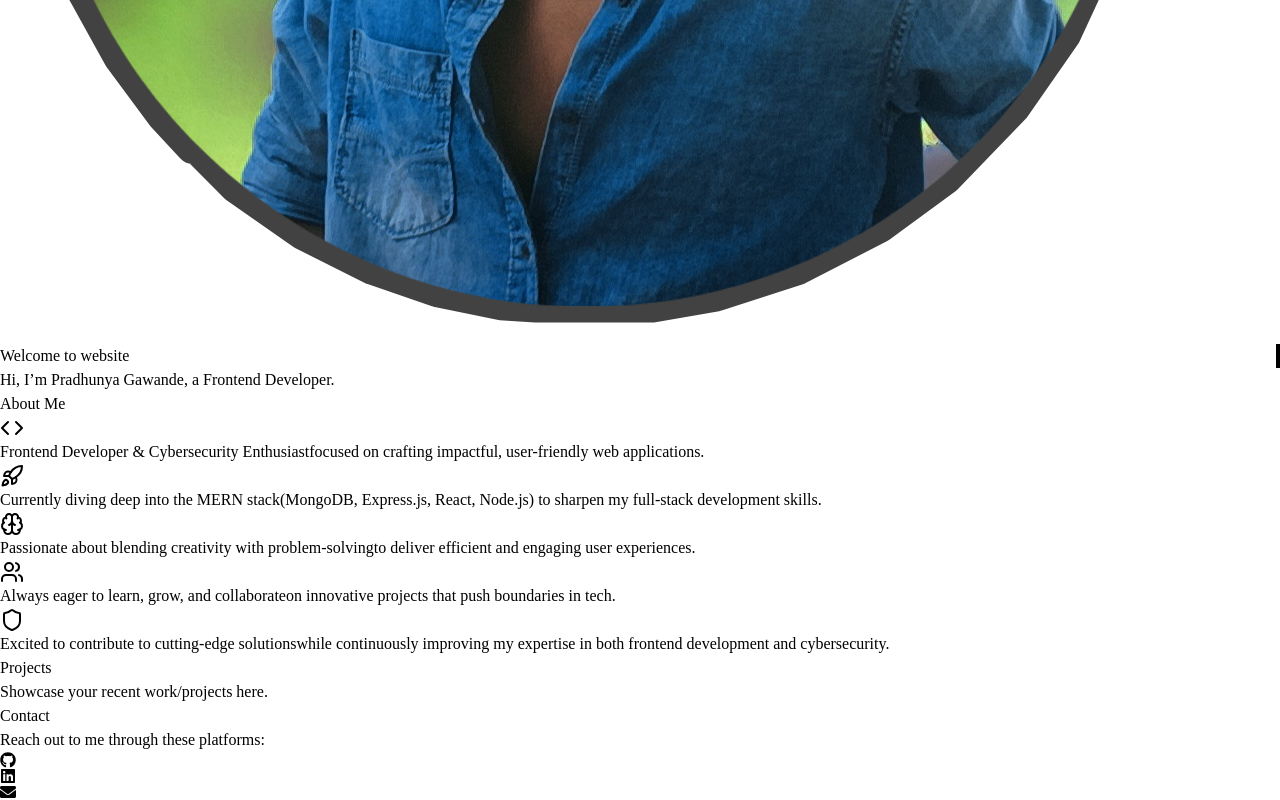
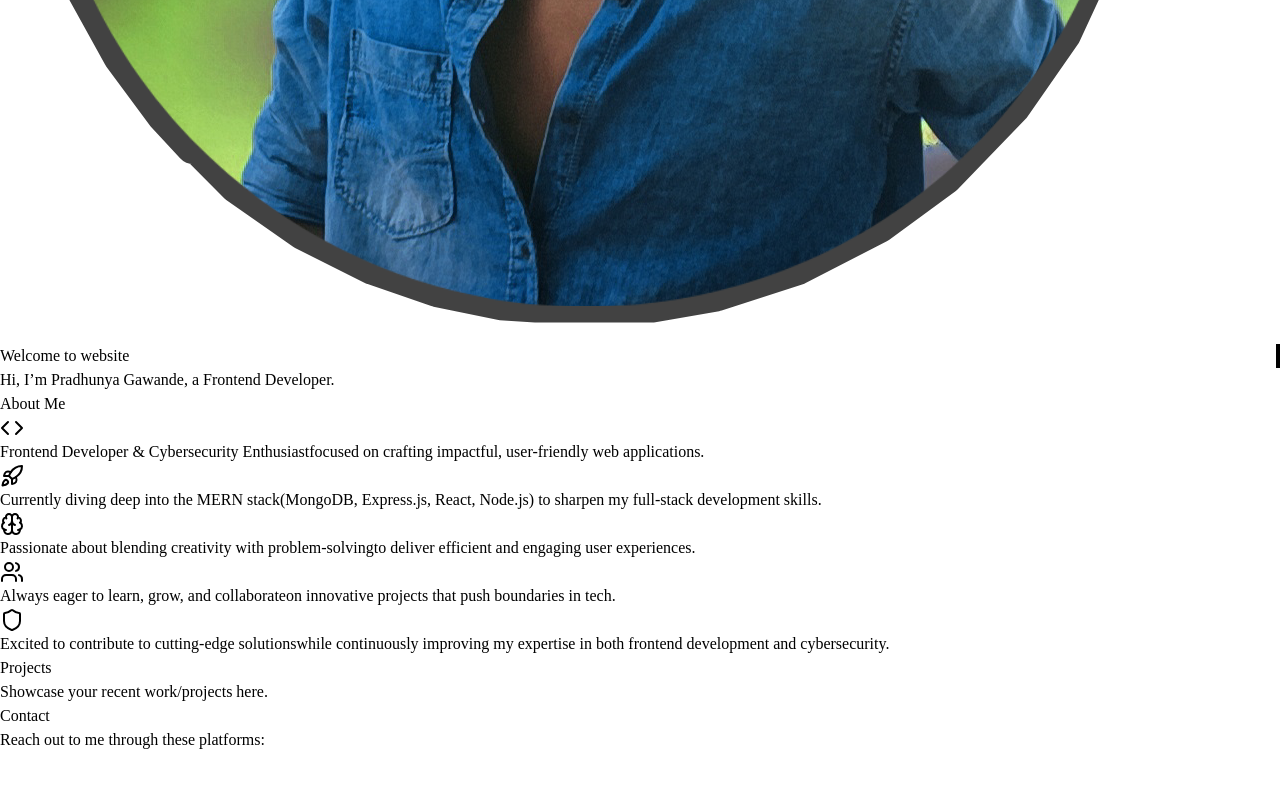
Before and after one commit to Pradhunyagawande01/Portfolio-Website, a React (Vite) app: page / in a window 1280 px wide. Shown: the part 948-1748 px from the top of the page. After the commit the page ends 1700 px from the top, so only its background shows below. Built offline with nearby package versions, Linux system fonts and the light colour scheme; a web font is replaced by a local one.

Commit message:
new commit

```diff
--- a/src/App.jsx
+++ b/src/App.jsx
@@ -87,11 +87,11 @@ const App = () => {
         </motion.p>
 
         {/* Contact Icons */}
-        <div className="flex justify-center mt-6 space-x-6 text-2xl text-gray-600">
+        {/* <div className="flex justify-center mt-6 space-x-6 text-2xl text-gray-600">
           <motion.a href="https://github.com" whileHover={{ scale: 1.2, rotate: 15 }}><FaGithub /></motion.a>
           <motion.a href="https://linkedin.com" whileHover={{ scale: 1.2, rotate: 15 }}><FaLinkedin /></motion.a>
           <motion.a href="mailto:example@example.com" whileHover={{ scale: 1.2, rotate: 15 }}><FaEnvelope /></motion.a>
-        </div>
+        </div> */}
       </section>
     </div>
   );
```
